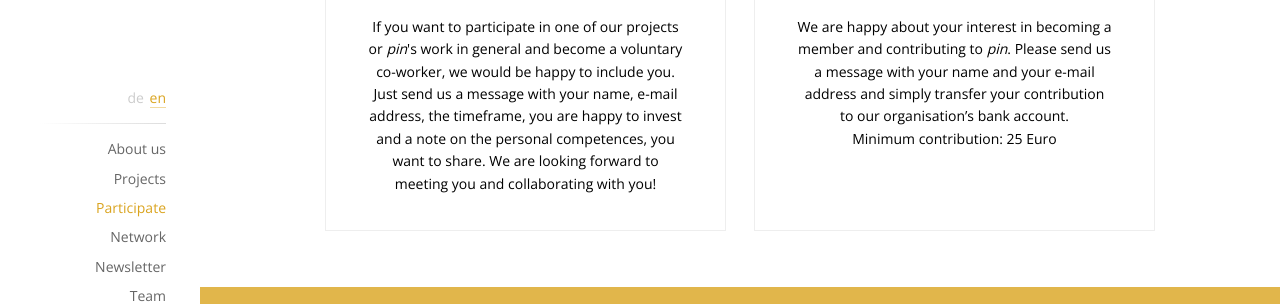
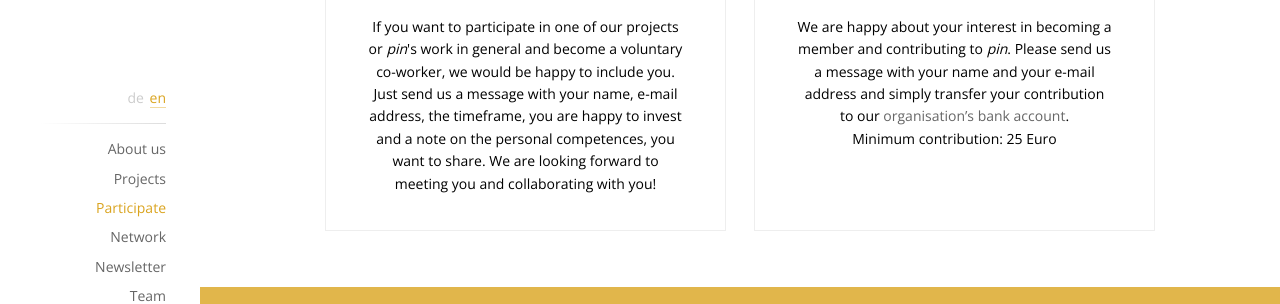
Before and after one commit to pinverein/anna-laura, a Jekyll site: the page built from en/index.html, in a window 1280 px wide and 900 px high, scrolled down 2587 px. Shown: the part 221-525 px from the top of the window. Built offline with Jekyll 4.4.1, drawn with Linux system fonts in a browser that asks for light colours.

Commit message:
Added link to donate section.

```diff
--- a/pages/en/content_participate.html
+++ b/pages/en/content_participate.html
@@ -33,7 +33,7 @@ language: en
     <div class="col-content col-content--member">
       <h1 class='title-text small'>Become a Member</h1>
       <p>
-        We are happy about your interest in becoming a member and contributing to <em>pin</em>. Please send us a message with your name and your e-mail address and simply transfer your contribution to our organisation’s bank account.
+        We are happy about your interest in becoming a member and contributing to <em>pin</em>. Please send us a message with your name and your e-mail address and simply transfer your contribution to our <a href='#donate' class='scroll-on-page-link'>organisation’s bank account</a>.
         <br>
         Minimum contribution: 25 Euro
       </p>
```
